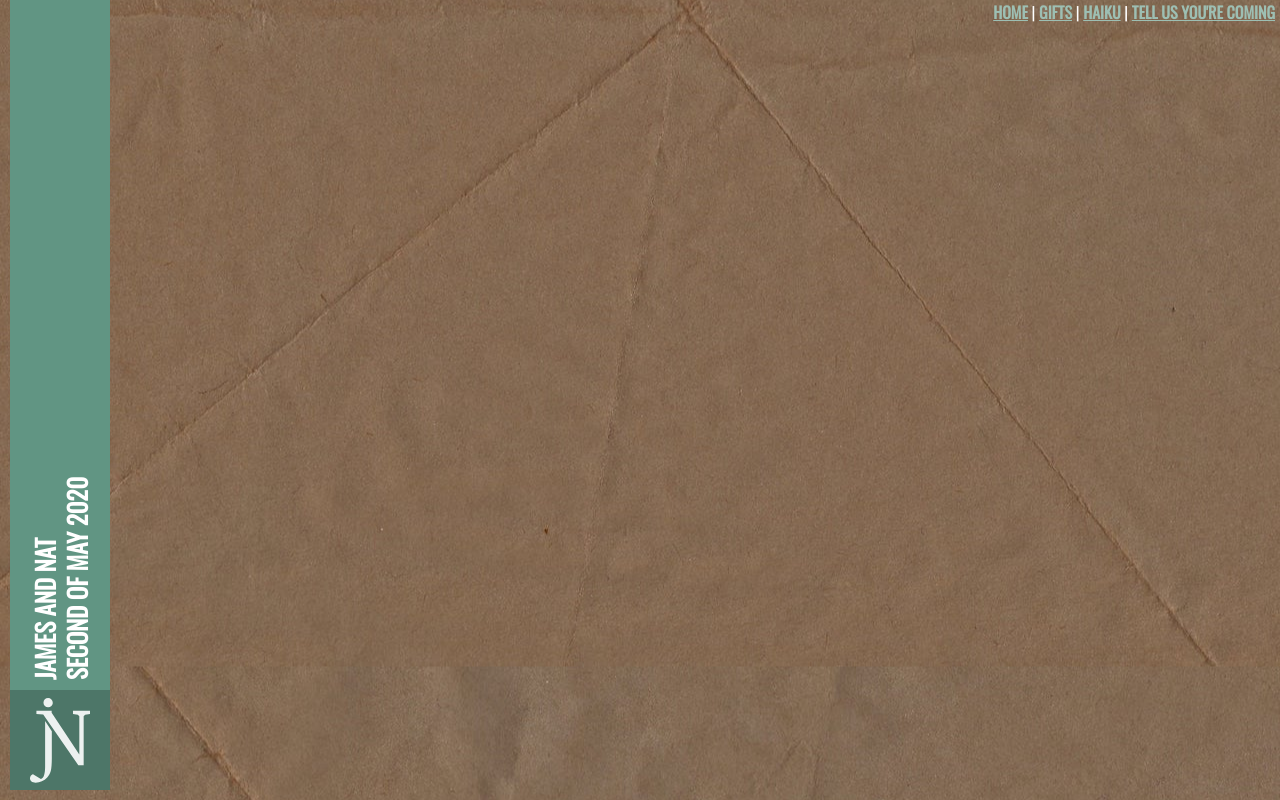
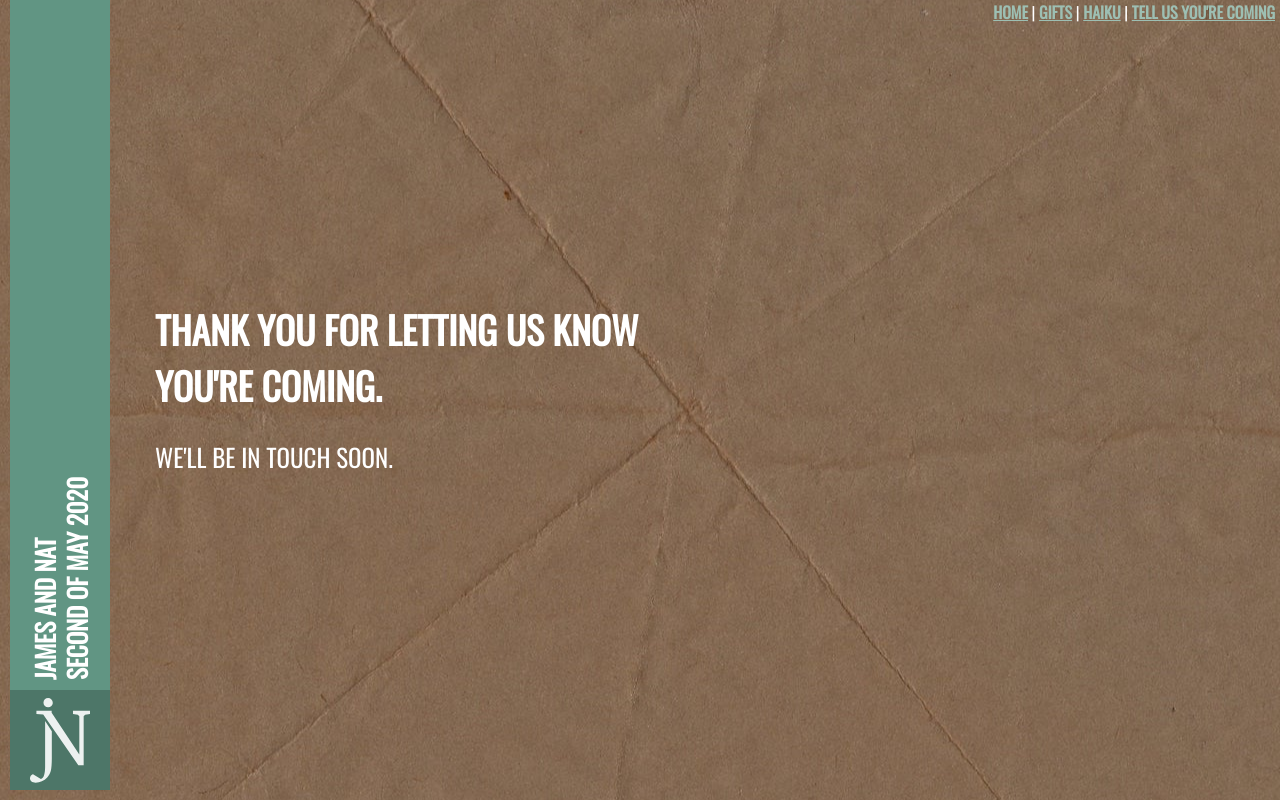
Before and after one commit to jamesdoc/second-of-may, a Vue app: page /thankyou in a window 1280 px wide. Built offline with nearby package versions, Linux system fonts and the light colour scheme.

Commit message:
Add thank you page

```diff
--- a/src/router/index.js
+++ b/src/router/index.js
@@ -4,6 +4,7 @@ import Home from '../views/Home.vue';
 import Rsvp from '../views/Rsvp.vue';
 import Haiku from '../views/Haiku.vue';
 import Gift from '../views/Gift.vue';
+import ThankYou from '../views/ThankYou.vue';
 
 Vue.use(VueRouter);
 
@@ -28,6 +29,11 @@ const routes = [
     name: 'gift',
     component: Gift,
   },
+  {
+    path: '/thankyou',
+    name: 'thankyou',
+    component: ThankYou,
+  },
 ];
 
 const router = new VueRouter({
--- a/src/styles/home.scss
+++ b/src/styles/home.scss
@@ -24,11 +24,12 @@
 
   &:before,
   &:after {
+    background-color: $c-green;
     content: '';
+    height: 4px;
+    left: 0;
+    position: absolute;
     width: 25px;
-    height: 4px;
-    background-color: $c-green;
-    position: absolute;
   }
 
   &:before {
--- /dev/null
+++ b/src/views/ThankYou.vue
@@ -0,0 +1,15 @@
+<template>
+  <div class="centralContainer">
+    <div class="home">
+      <h2>Thank you for letting us know you're&nbsp;coming.</h2>
+      <p>We'll be in touch soon.</p>
+    </div>
+  </div>
+</template>
+
+<script>
+
+export default {
+  name: 'thankyou',
+};
+</script>
```
